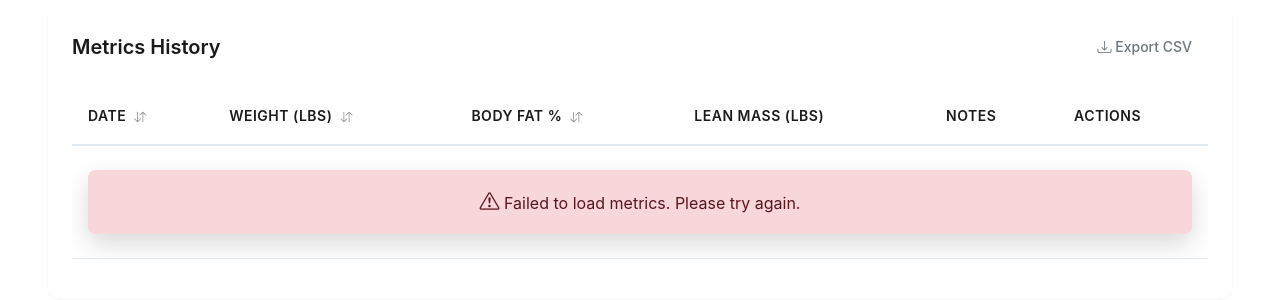
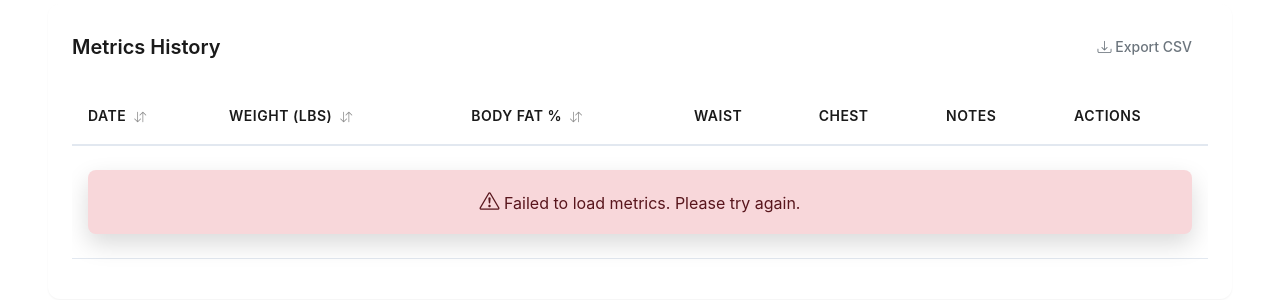
Before and after one commit to nbowman189/vitruvian-developer, a Flask app: template website/templates/health/metrics.html in a window 1280 px wide. Shown: the part 1458-1758 px from the top of the page. Run offline with Flask 3, Linux system fonts and the light colour scheme; the template is opened without the code that fills it, so the values that code supplies are empty; some libraries are stand-ins or nearby versions.

Commit message:
Sync health metrics modal with dashboard, fix date filtering
Modal changes:
- Match field names to API (recorded_date, weight_lbs, body_fat_percentage)
- Add waist_inches and chest_inches fields
- Update layout to match dashboard modal

Table changes:
- Replace Lean Mass column with Waist and Chest columns
- Update colspan from 6 to 7 for all states

Date filtering:
- Remove end_date filter to allow future-dated entries to display

CSV export:
- Update to include waist and chest columns

Co-Authored-By: Claude Opus 4.5 <noreply@anthropic.com>

```diff
--- a/website/static/js/health.js
+++ b/website/static/js/health.js
@@ -121,11 +121,10 @@ async function loadMetrics() {
         params.append('sort', 'desc');
 
         if (dateRange && !startDate) {
-            const end = new Date();
             const start = new Date();
             start.setDate(start.getDate() - dateRange);
             params.append('start_date', DateUtils.formatDate(start));
-            params.append('end_date', DateUtils.formatDate(end));
+            // Don't set end_date to allow future-dated entries to show
         } else if (startDate && endDate) {
             params.append('start_date', startDate);
             params.append('end_date', endDate);
@@ -157,7 +156,7 @@ function renderTable(metrics) {
     if (!metrics || metrics.length === 0) {
         tbody.innerHTML = `
             <tr>
-                <td colspan="6" class="text-center py-4 text-muted">
+                <td colspan="7" class="text-center py-4 text-muted">
                     <i class="bi bi-inbox" style="font-size: 2rem;"></i>
                     <p class="mt-2 mb-0">No metrics found</p>
                 </td>
@@ -167,16 +166,13 @@ function renderTable(metrics) {
     }
 
     tbody.innerHTML = metrics.map(metric => {
-        const leanMass = metric.weight_lbs && metric.body_fat_percentage
-            ? (metric.weight_lbs * (1 - metric.body_fat_percentage / 100)).toFixed(1)
-            : '-';
-
         return `
             <tr data-id="${metric.id}">
                 <td>${DateUtils.formatDateDisplay(metric.recorded_date)}</td>
                 <td>${metric.weight_lbs ? metric.weight_lbs.toFixed(1) : '-'}</td>
                 <td>${metric.body_fat_percentage ? metric.body_fat_percentage.toFixed(1) + '%' : '-'}</td>
-                <td>${leanMass !== '-' ? leanMass + ' lbs' : '-'}</td>
+                <td>${metric.waist_inches ? metric.waist_inches.toFixed(1) + '"' : '-'}</td>
+                <td>${metric.chest_inches ? metric.chest_inches.toFixed(1) + '"' : '-'}</td>
                 <td class="notes-cell">${metric.notes || '-'}</td>
                 <td class="actions-col">
                     <button class="btn btn-sm btn-outline-primary" onclick="editMetric(${metric.id})" title="Edit">
@@ -198,7 +194,7 @@ function showTableLoading() {
     const tbody = document.getElementById('metrics-table-body');
     tbody.innerHTML = `
         <tr>
-            <td colspan="6" class="text-center py-4">
+            <td colspan="7" class="text-center py-4">
                 <div class="spinner-border text-primary" role="status">
                     <span class="visually-hidden">Loading...</span>
                 </div>
@@ -214,7 +210,7 @@ function showTableError(message) {
     const tbody = document.getElementById('metrics-table-body');
     tbody.innerHTML = `
         <tr>
-            <td colspan="6" class="text-center py-4">
+            <td colspan="7" class="text-center py-4">
                 <div class="alert alert-danger mb-0">
                     <i class="bi bi-exclamation-triangle"></i> ${message}
                 </div>
@@ -487,6 +483,8 @@ async function handleFormSubmit(event) {
         recorded_date: document.getElementById('metric-date').value,
         weight_lbs: parseFloat(document.getElementById('metric-weight').value) || null,
         body_fat_percentage: parseFloat(document.getElementById('metric-bodyfat').value) || null,
+        waist_inches: parseFloat(document.getElementById('metric-waist').value) || null,
+        chest_inches: parseFloat(document.getElementById('metric-chest').value) || null,
         notes: document.getElementById('metric-notes').value || null
     };
 
@@ -523,9 +521,11 @@ async function editMetric(id) {
         document.getElementById('metric-date').value = metric.recorded_date;
         document.getElementById('metric-weight').value = metric.weight_lbs || '';
         document.getElementById('metric-bodyfat').value = metric.body_fat_percentage || '';
+        document.getElementById('metric-waist').value = metric.waist_inches || '';
+        document.getElementById('metric-chest').value = metric.chest_inches || '';
         document.getElementById('metric-notes').value = metric.notes || '';
 
-        document.getElementById('metricModalLabel').textContent = 'Edit Health Metric';
+        document.getElementById('metricModalLabel').innerHTML = '<i class="bi bi-heart-pulse"></i> Edit Health Metric';
         new bootstrap.Modal(document.getElementById('metricModal')).show();
     } catch (error) {
         console.error('Error loading metric:', error);
@@ -599,16 +599,14 @@ function exportToCSV() {
         return;
     }
 
-    const headers = ['Date', 'Weight (lbs)', 'Body Fat %', 'Lean Mass (lbs)', 'Notes'];
+    const headers = ['Date', 'Weight (lbs)', 'Body Fat %', 'Waist (in)', 'Chest (in)', 'Notes'];
     const rows = metricsData.map(m => {
-        const leanMass = m.weight_lbs && m.body_fat_percentage
-            ? (m.weight_lbs * (1 - m.body_fat_percentage / 100)).toFixed(1)
-            : '';
         return [
             m.recorded_date,
             m.weight_lbs || '',
             m.body_fat_percentage || '',
-            leanMass,
+            m.waist_inches || '',
+            m.chest_inches || '',
             (m.notes || '').replace(/,/g, ';')
         ];
     });
--- a/website/templates/health/metrics.html
+++ b/website/templates/health/metrics.html
@@ -125,7 +125,8 @@
                         <th scope="col" class="sortable" data-column="bodyfat">
                             Body Fat % <i class="bi bi-arrow-down-up sort-icon"></i>
                         </th>
-                        <th scope="col">Lean Mass (lbs)</th>
+                        <th scope="col">Waist</th>
+                        <th scope="col">Chest</th>
                         <th scope="col">Notes</th>
                         <th scope="col" class="actions-col">Actions</th>
                     </tr>
@@ -133,7 +134,7 @@
                 <tbody id="metrics-table-body">
                     <!-- Table rows will be loaded via JavaScript -->
                     <tr>
-                        <td colspan="6" class="text-center py-4">
+                        <td colspan="7" class="text-center py-4">
                             <div class="spinner-border text-primary" role="status">
                                 <span class="visually-hidden">Loading...</span>
                             </div>
@@ -153,7 +154,7 @@
     <div class="modal-dialog modal-dialog-centered">
         <div class="modal-content">
             <div class="modal-header">
-                <h5 class="modal-title" id="metricModalLabel">Add Health Metric</h5>
+                <h5 class="modal-title" id="metricModalLabel"><i class="bi bi-heart-pulse"></i> Add Health Metric</h5>
                 <button type="button" class="btn-close" data-bs-dismiss="modal" aria-label="Close"></button>
             </div>
             <form id="metric-form">
@@ -162,34 +163,47 @@
 
                     <div class="mb-3">
                         <label for="metric-date" class="form-label">Date <span class="text-danger">*</span></label>
-                        <input type="date" class="form-control" id="metric-date" name="date" required>
+                        <input type="date" class="form-control" id="metric-date" name="recorded_date" required>
                         <div class="invalid-feedback">Please select a date.</div>
                     </div>
 
-                    <div class="mb-3">
-                        <label for="metric-weight" class="form-label">Weight (lbs) <span class="text-danger">*</span></label>
-                        <input type="number" step="0.1" class="form-control" id="metric-weight" name="weight"
-                               placeholder="175.5" required min="0" max="500">
-                        <div class="invalid-feedback">Please enter a valid weight.</div>
+                    <div class="row">
+                        <div class="col-6 mb-3">
+                            <label for="metric-weight" class="form-label">Weight (lbs) <span class="text-danger">*</span></label>
+                            <input type="number" step="0.1" class="form-control" id="metric-weight" name="weight_lbs"
+                                   placeholder="175.5" required min="0" max="500">
+                            <div class="invalid-feedback">Please enter a valid weight.</div>
+                        </div>
+                        <div class="col-6 mb-3">
+                            <label for="metric-bodyfat" class="form-label">Body Fat %</label>
+                            <input type="number" step="0.1" class="form-control" id="metric-bodyfat" name="body_fat_percentage"
+                                   placeholder="20.0" min="0" max="100">
+                        </div>
                     </div>
 
-                    <div class="mb-3">
-                        <label for="metric-bodyfat" class="form-label">Body Fat %</label>
-                        <input type="number" step="0.1" class="form-control" id="metric-bodyfat" name="bodyfat"
-                               placeholder="22.5" min="0" max="100">
-                        <div class="form-text">Optional - leave blank if not measured</div>
+                    <div class="row">
+                        <div class="col-6 mb-3">
+                            <label for="metric-waist" class="form-label">Waist (inches)</label>
+                            <input type="number" step="0.1" class="form-control" id="metric-waist" name="waist_inches"
+                                   placeholder="36.0" min="0" max="100">
+                        </div>
+                        <div class="col-6 mb-3">
+                            <label for="metric-chest" class="form-label">Chest (inches)</label>
+                            <input type="number" step="0.1" class="form-control" id="metric-chest" name="chest_inches"
+                                   placeholder="42.0" min="0" max="100">
+                        </div>
                     </div>
 
                     <div class="mb-3">
                         <label for="metric-notes" class="form-label">Notes</label>
-                        <textarea class="form-control" id="metric-notes" name="notes" rows="3"
-                                  placeholder="Any additional observations..."></textarea>
+                        <textarea class="form-control" id="metric-notes" name="notes" rows="2"
+                                  placeholder="Any observations..."></textarea>
                     </div>
                 </div>
                 <div class="modal-footer">
                     <button type="button" class="btn btn-secondary" data-bs-dismiss="modal">Cancel</button>
                     <button type="submit" class="btn btn-primary">
-                        <i class="bi bi-check-circle"></i> Save Metric
+                        <i class="bi bi-check-circle"></i> Save
                     </button>
                 </div>
             </form>
```
